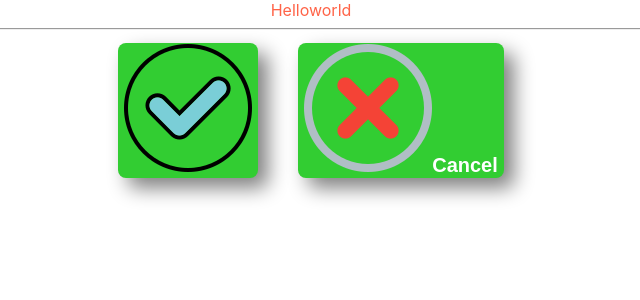
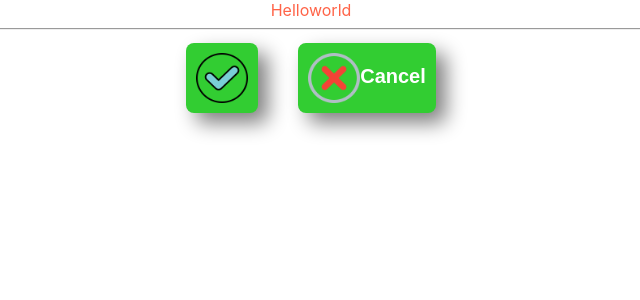
Before and after one commit to claireachard/formation_react, a React (Create React App) app: page / in a window 1280 px wide. Shown: the top 300 px of the page, without its empty margins (329-969 px from the left). Built offline with nearby package versions, Linux system fonts and the light colour scheme.

Commit message:
add css for buttons

```diff
--- a/src/App/components/Button/Button.css
+++ b/src/App/components/Button/Button.css
@@ -1,7 +1,7 @@
 .Button {
     border-radius: 8px;
     background-color: limegreen;
-    padding: 5 10px;
+    padding: 10px 10px;
     margin: 5px 20px;
     color: white;
     font-size: 20px;
@@ -10,6 +10,16 @@
     box-shadow: 10px 10px 20px grey;
 }
 
-.Button:hover{
+.Button:hover {
     background-color: indianred;
 }
+
+.Button img{
+   max-height: 50px;
+   width: 52px;
+   size: auto;
+}
+
+.Button>* {
+    vertical-align: middle;
+}
```
